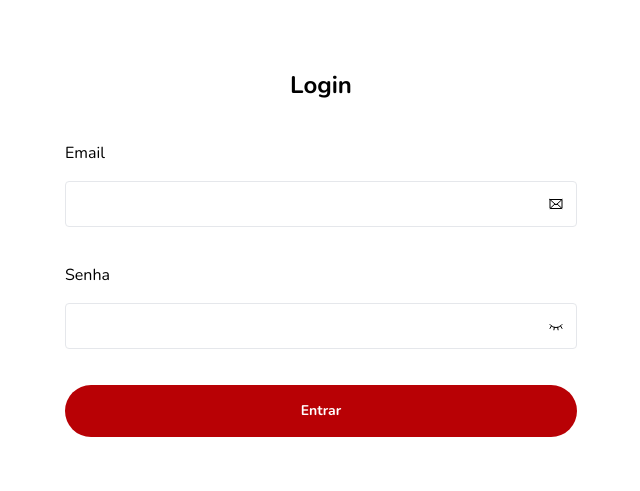
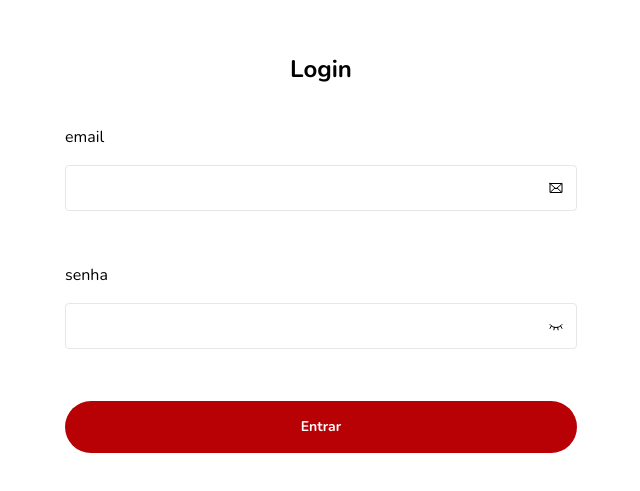
Before and after one commit to jguilhermesl/vf-inventory-frontend, a Next.js app: page / in a window 1280 px wide. Shown: the part 147-638 px from the top of the page, without its empty margins (319-959 px from the left). Built offline with nearby package versions, Linux system fonts and the light colour scheme.

Commit message:
Criação de pasta validation e arquivo login.ts para Schema + utilização do UseFormik

```diff
--- a/src/pageTemplates/LoginTemplate/index.tsx
+++ b/src/pageTemplates/LoginTemplate/index.tsx
@@ -1,29 +1,78 @@
-import { Button } from '@/components/Button';
-import { Input } from '@/components/Input';
-import { Envelope, EyeClosed, Eye } from 'phosphor-react';
-import { useState } from 'react';
+import { Button } from "@/components/Button";
+import { Input } from "@/components/Input";
+import { Envelope, EyeClosed, Eye } from "phosphor-react";
+import { useFormik } from "formik";
+import { validationSchema } from "../../validation/login";
+import { useState } from "react";
 
 export const LoginTemplate = () => {
-  const [inputEmail, setInputEmail] = useState('');
-  const [inputPassword, setInputPassword] = useState('');
+  const formik = useFormik({
+    initialValues: {
+      email: "",
+      password: "",
+    },
+    validationSchema: validationSchema,
+    onSubmit: (values, { resetForm }) => {
+      console.log("email digitado:", values.email);
+      console.log("senha digitada:", values.password);
+
+      resetForm();
+    },
+  });
+
   const [showPassword, setShowPassword] = useState(false);
 
   return (
-    <div className=" w-full h-screen flex flex-col justify-center m-auto md:max-w-xl w-sm p-8 ">
+    <form
+      onSubmit={formik.handleSubmit}
+      className="w-full h-screen flex flex-col justify-center m-auto md:max-w-xl w-sm p-8"
+    >
       <h1 className="text-2xl font-bold mb-10 text-center">Login</h1>
+      <div className="mb-4">
         <Input
-        label="Email"
-        onChange={(e) => setInputEmail(e.target.value)}
+          label="email"
+          type="text"
+          id="email"
+          {...formik.getFieldProps("email")}
           iconRight={<Envelope size={16} />}
         />
+        {formik.touched.email && formik.errors.email && (
+          <div className="text-red-800">{formik.errors.email}</div>
+        )}
+      </div>
+      <div className="mb-4">
         <Input
-        label="Senha"
-        onChange={(e) => setInputPassword(e.target.value)}
-        type={showPassword ? 'text' : 'password'}
-        iconRight={showPassword ? <Eye size={16} /> : <EyeClosed size={16} />}
-        onClickIconRight={() => setShowPassword(!showPassword)}
+          label="senha"
+          type={showPassword ? "text" : "password"}
+          id="password"
+          value={formik.values.password}
+          onChange={formik.handleChange}
+          onBlur={formik.handleBlur}
+          iconRight={
+            showPassword ? (
+              <Eye
+                size={16}
+                onClick={(e) => {
+                  e.preventDefault();
+                  setShowPassword(!showPassword);
+                }}
               />
-      <Button>Entrar</Button>
+            ) : (
+              <EyeClosed
+                size={16}
+                onClick={(e) => {
+                  e.preventDefault();
+                  setShowPassword(!showPassword);
+                }}
+              />
+            )
+          }
+        />
+        {formik.touched.password && formik.errors.password && (
+          <div className="text-red-800">{formik.errors.password}</div>
+        )}
       </div>
+      <Button type="submit">Entrar</Button>
+    </form>
   );
 };
--- /dev/null
+++ b/src/validation/login.ts
@@ -0,0 +1,8 @@
+import * as Yup from "yup";
+
+export const validationSchema = Yup.object().shape({
+  email: Yup.string()
+    .email("Digite um e-mail válido")
+    .required("Campo obrigatório"),
+  password: Yup.string().required("Campo obrigatório"),
+});
```
Lines whose indentation alone changed are shown as unchanged.
